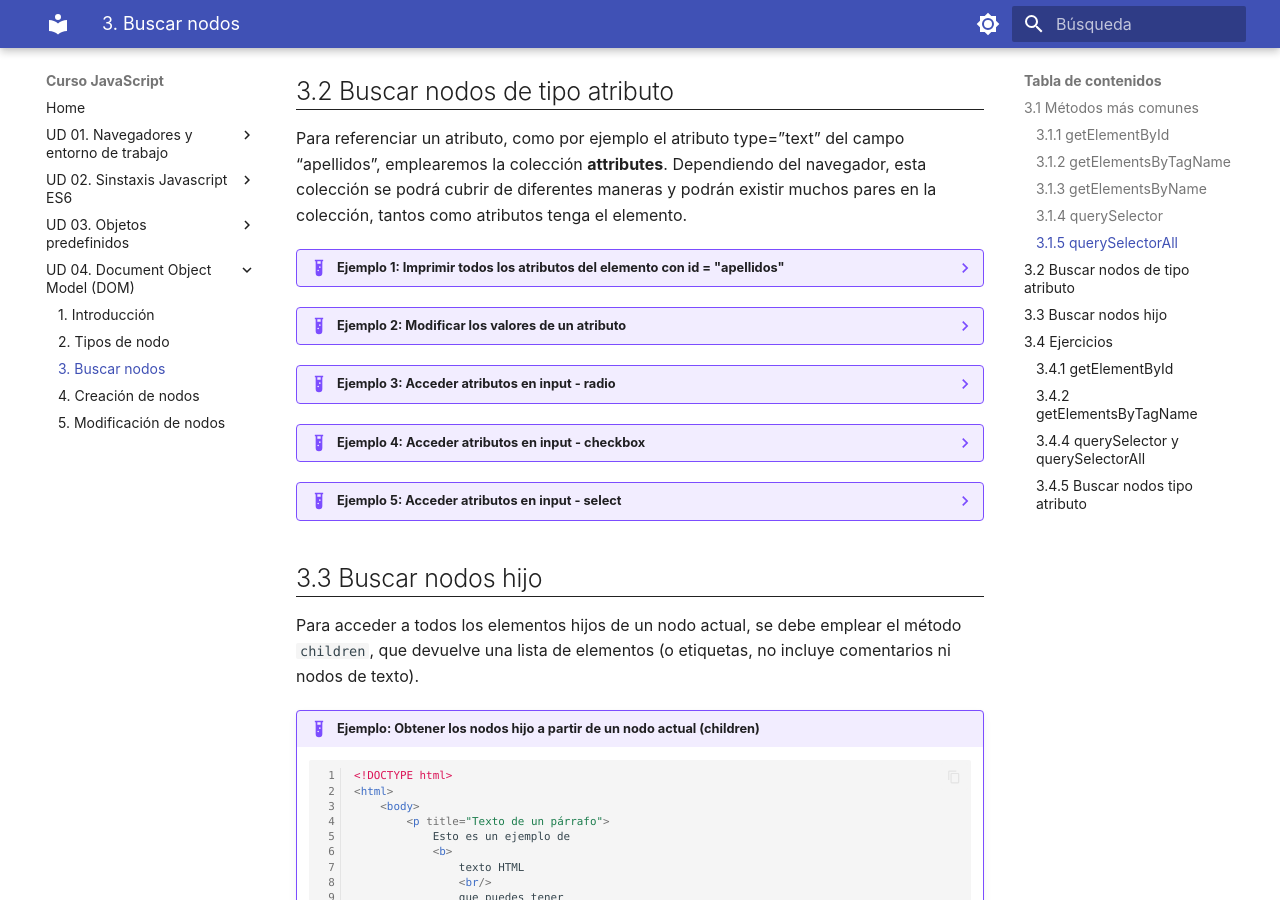
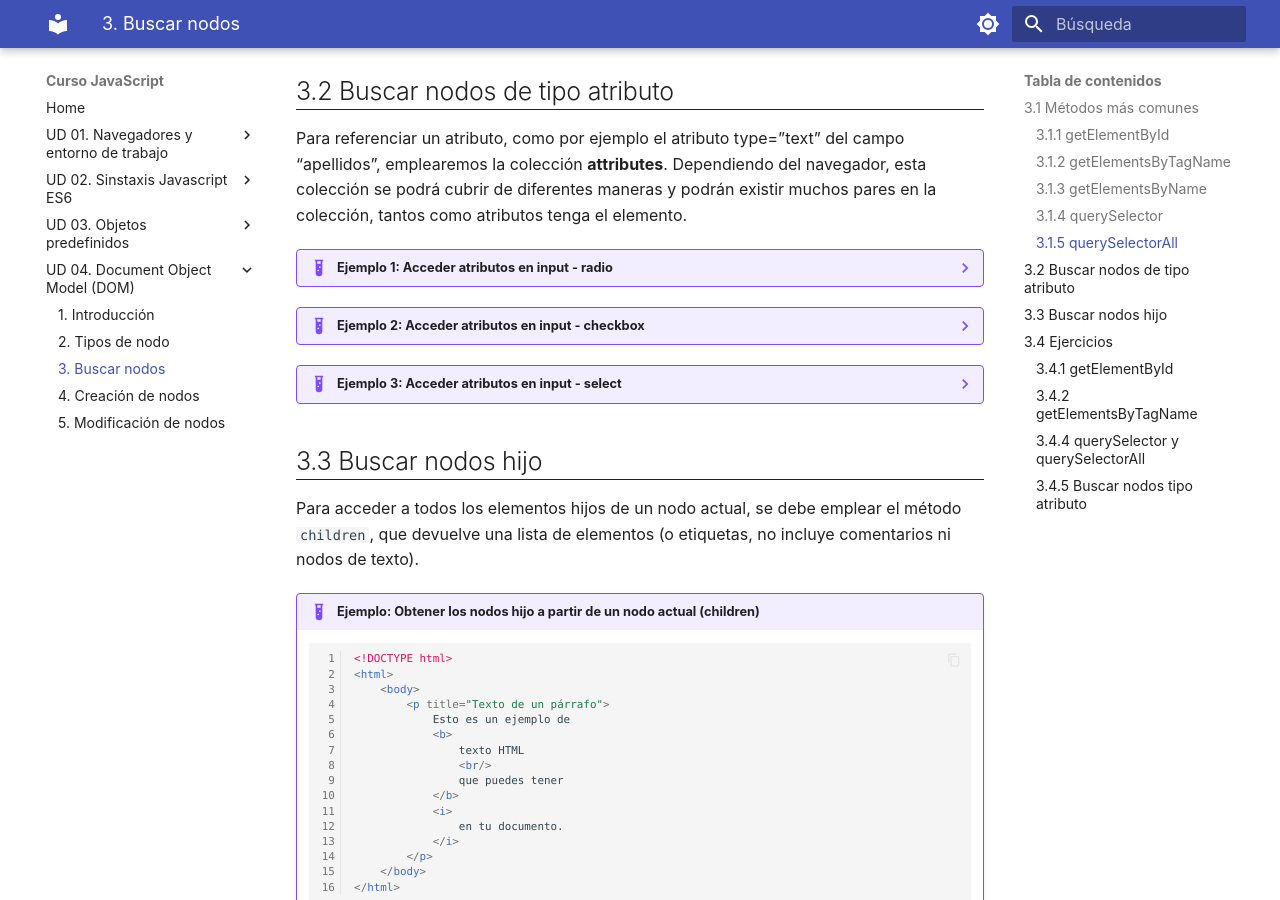
Before and after one commit to trinitariogomezlopez/curso_javascript, an MkDocs documentation site: the page built from docs/ud04/ud43.md, in a window 1280 px wide and 900 px high, scrolled down 2062 px. Built offline with MkDocs 1.6.1 and Material for MkDocs 9.7.7, drawn with Linux system fonts in a browser that asks for light colours; some web fonts are replaced.

Commit message:
Borrado de Ejercicio 1 y 2 del Apartado 3.2

````diff
--- a/docs/ud04/ud43.md
+++ b/docs/ud04/ud43.md
@@ -525,6 +525,7 @@ La función `querySelectorAll(selector)` todos los elementos que coincidan con e
 
 Para referenciar un atributo, como por ejemplo el atributo type=”text” del campo “apellidos”, emplearemos la colección **attributes**. Dependiendo del navegador, esta colección se podrá cubrir de diferentes maneras y podrán existir muchos pares en la colección, tantos como atributos tenga el elemento.
 
+<!--
 ??? example "Ejemplo 1: Imprimir todos los atributos del elemento con id = "apellidos""
     === "index.html"
 
@@ -640,7 +641,7 @@ Para referenciar un atributo, como por ejemplo el atributo type=”text” del c
         }
         ```
 
-??? example "Ejemplo 4: Acceder atributos en input - checkbox"
+??? example "Ejemplo 2: Acceder atributos en input - checkbox"
     === "index.html"
 
         ```html
@@ -690,7 +691,7 @@ Para referenciar un atributo, como por ejemplo el atributo type=”text” del c
         }
         ```
 
-??? example "Ejemplo 5: Acceder atributos en input - select"
+??? example "Ejemplo 3: Acceder atributos en input - select"
     === "index.html"
 
         ```html
````
Also changed, not shown: other parts of docs/ud04/ud43.md (+2 -2 lines).
